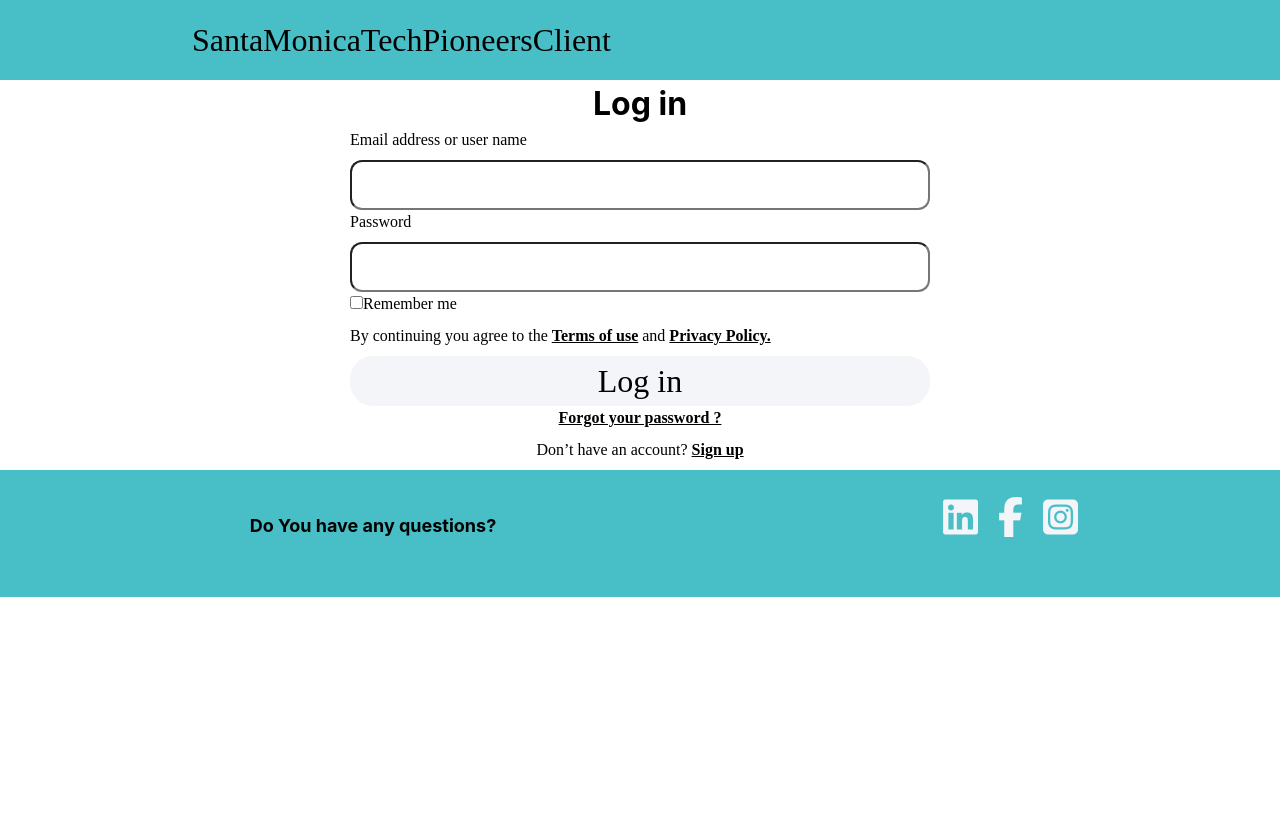
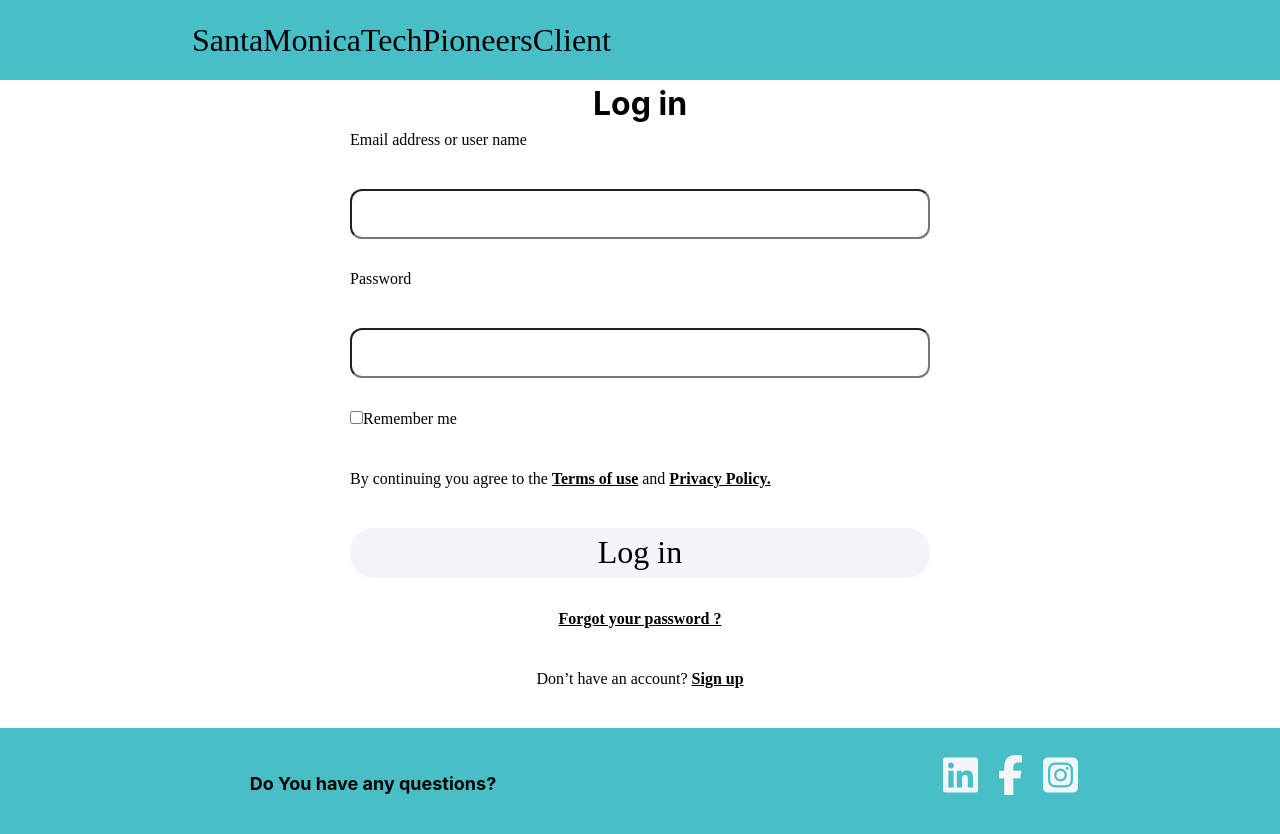
Before and after one commit to TomSabMGTfan/Spring-project-2024, a React (Vite) app in the folder SantaMonicaTechPioneersClient/: page /login in a window 1280 px wide. Shown: the top 834 px of the page. Before the commit the page ends 800 px from the top, so only its background shows below. Built offline with nearby package versions, Linux system fonts and the light colour scheme; a web font is replaced by a local one.

Commit message:
change login,registration form height

```diff
--- a/SantaMonicaTechPioneersClient/src/components/css/RegistrationLoginform.css
+++ b/SantaMonicaTechPioneersClient/src/components/css/RegistrationLoginform.css
@@ -5,7 +5,7 @@
     display: grid;
     justify-content:center;
     font-family: "Kadwa", serif;
-
+   min-height: 75vh;
   }
   h1.form{
     font-size: 4rem;
```
